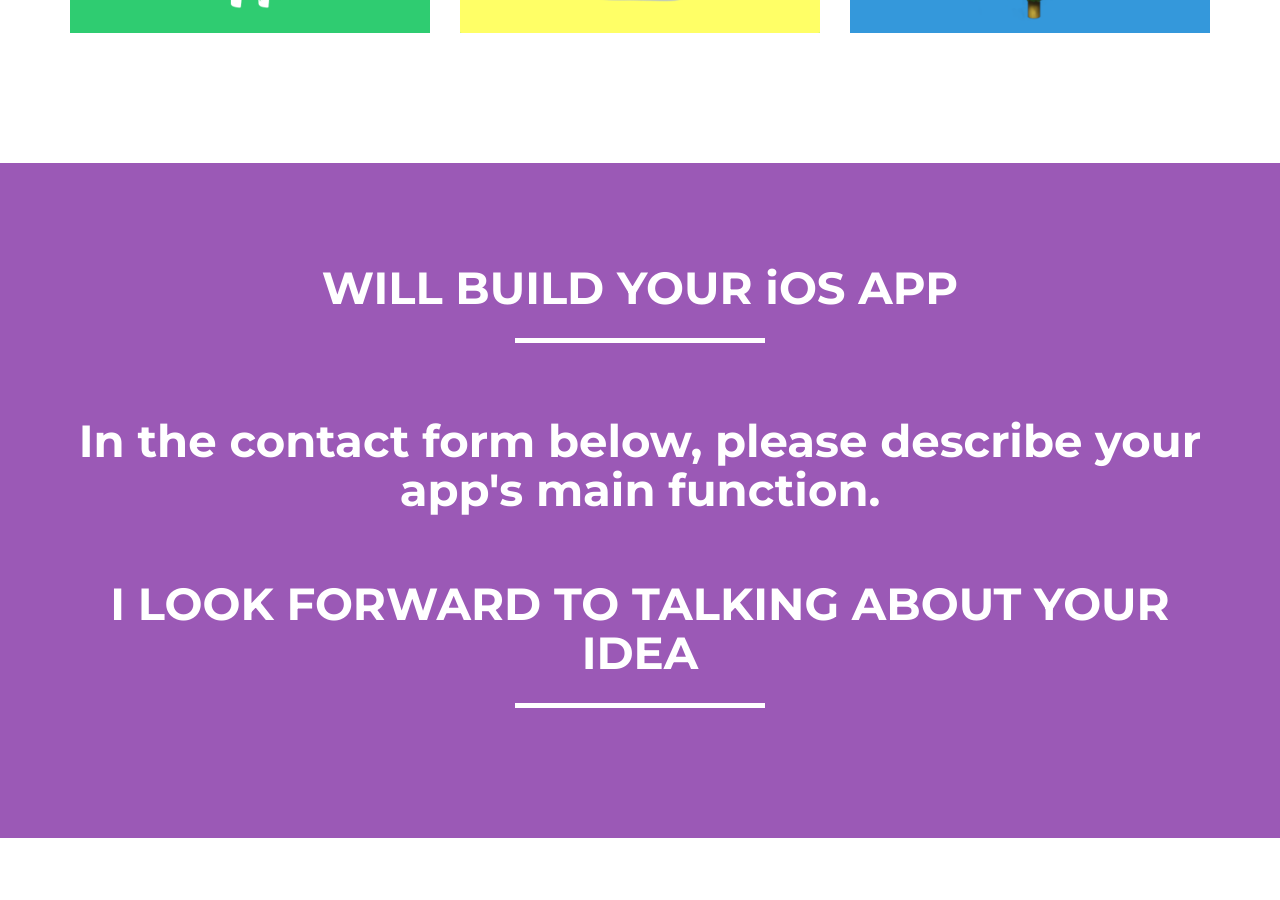
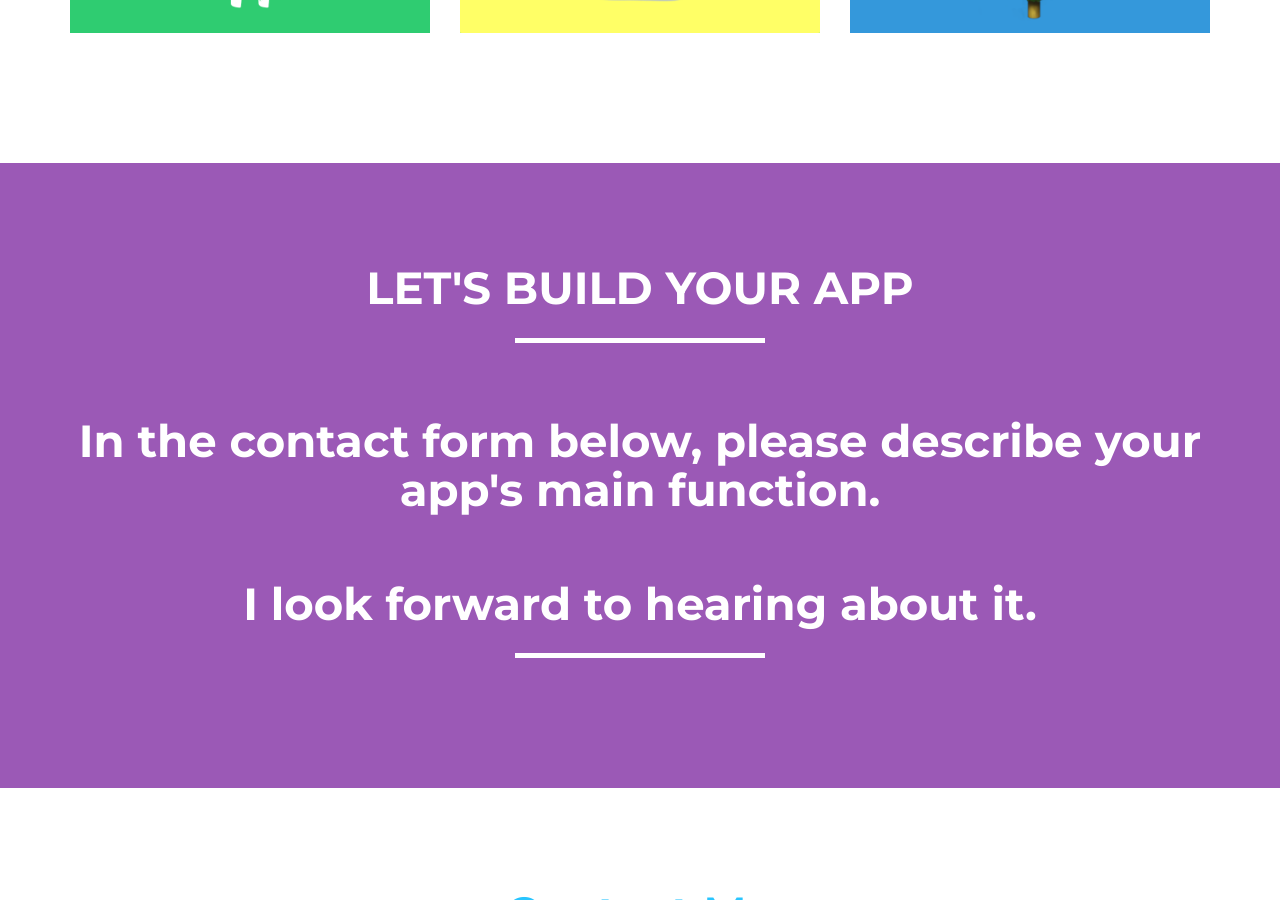
Before and after one commit to andrewcar/andrewcar.github.io, a Jekyll site: the page built from index.html, in a window 1280 px wide and 900 px high, scrolled down 1198 px. Built offline with Jekyll 4.4.1, drawn with Linux system fonts in a browser that asks for light colours.

Commit message:
Update about.html

```diff
--- a/_includes/about.html
+++ b/_includes/about.html
@@ -3,7 +3,7 @@
         <div class="container">
             <div class="row">
                 <div class="col-md-12 text-center">
-                    <h2>WILL BUILD YOUR iOS APP</h2>
+                    <h2>LET'S BUILD YOUR APP</h2>
                     <hr class="star-light">
                 </div>
             </div>
@@ -15,7 +15,7 @@
                 <br>
                 <br>
                 <div class="col-lg-12 text-center">
-                    <h2>I LOOK FORWARD TO TALKING ABOUT YOUR IDEA</h2>
+                    <h2>I look forward to hearing about it.</h2>
                     <hr class="star-light">
                 </div>
              </center>
```
